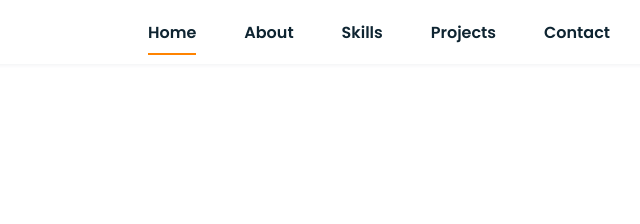
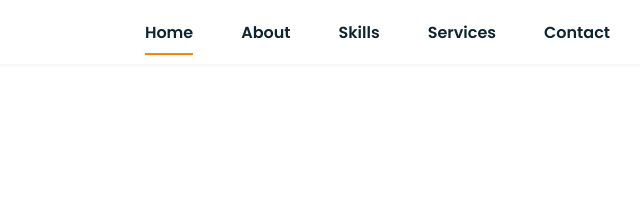
Before and after one commit to Davidxcr/Portfolio, a plain HTML site: page index.html in a window 1280 px wide. Shown: the top 224 px of the page, 542-1182 px from the left. Drawn offline with nearby package versions, Linux system fonts and the light colour scheme.

Commit message:
change projects to services

```diff
--- a/index.html
+++ b/index.html
@@ -25,7 +25,7 @@
                         <li class="nav__item"><a href="#home" class="nav__link active">Home</a></li>
                         <li class="nav__item"><a href="#about" class="nav__link">About</a></li>
                         <li class="nav__item"><a href="#skills" class="nav__link">Skills</a></li>
-                        <li class="nav__item"><a href="#work" class="nav__link">Projects</a></li>
+                        <li class="nav__item"><a href="#work" class="nav__link">Services</a></li>
                         <li class="nav__item"><a href="#contact" class="nav__link">Contact</a></li>
                     </ul>
                 </div>
```
